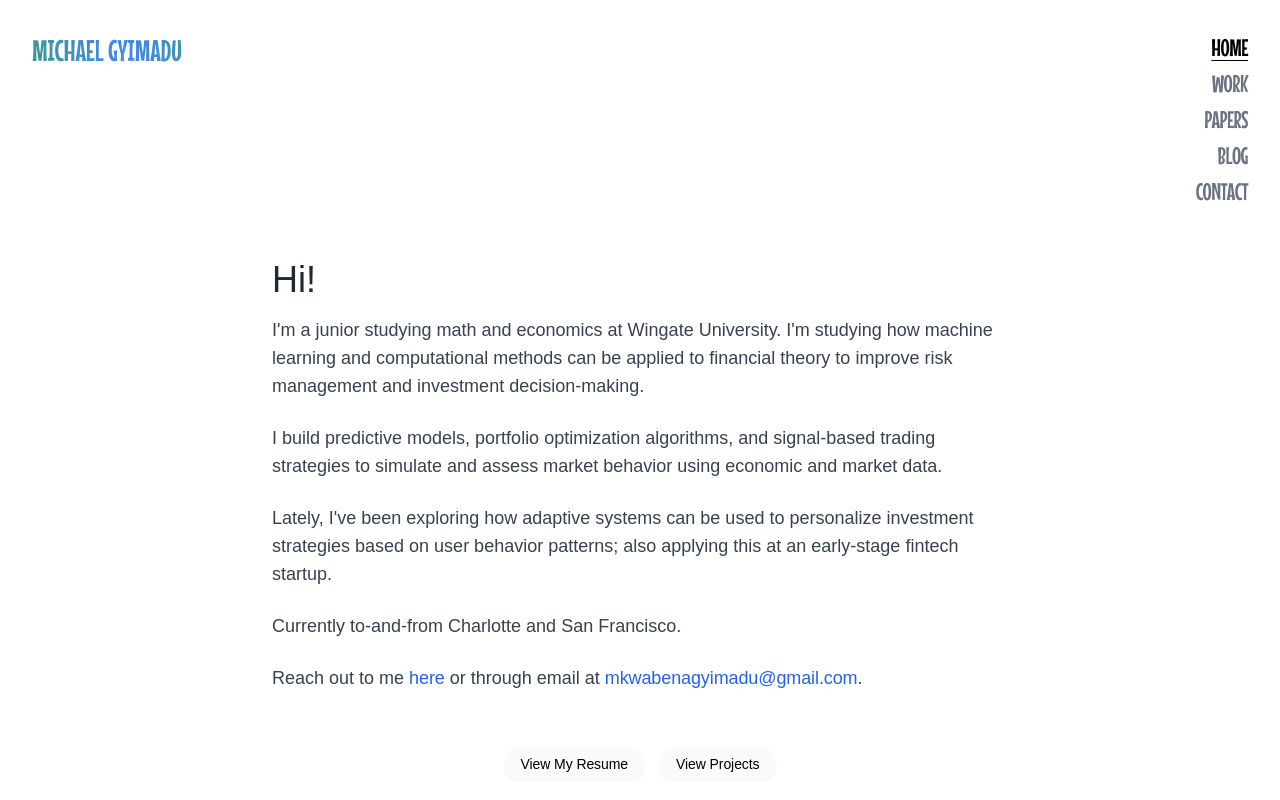
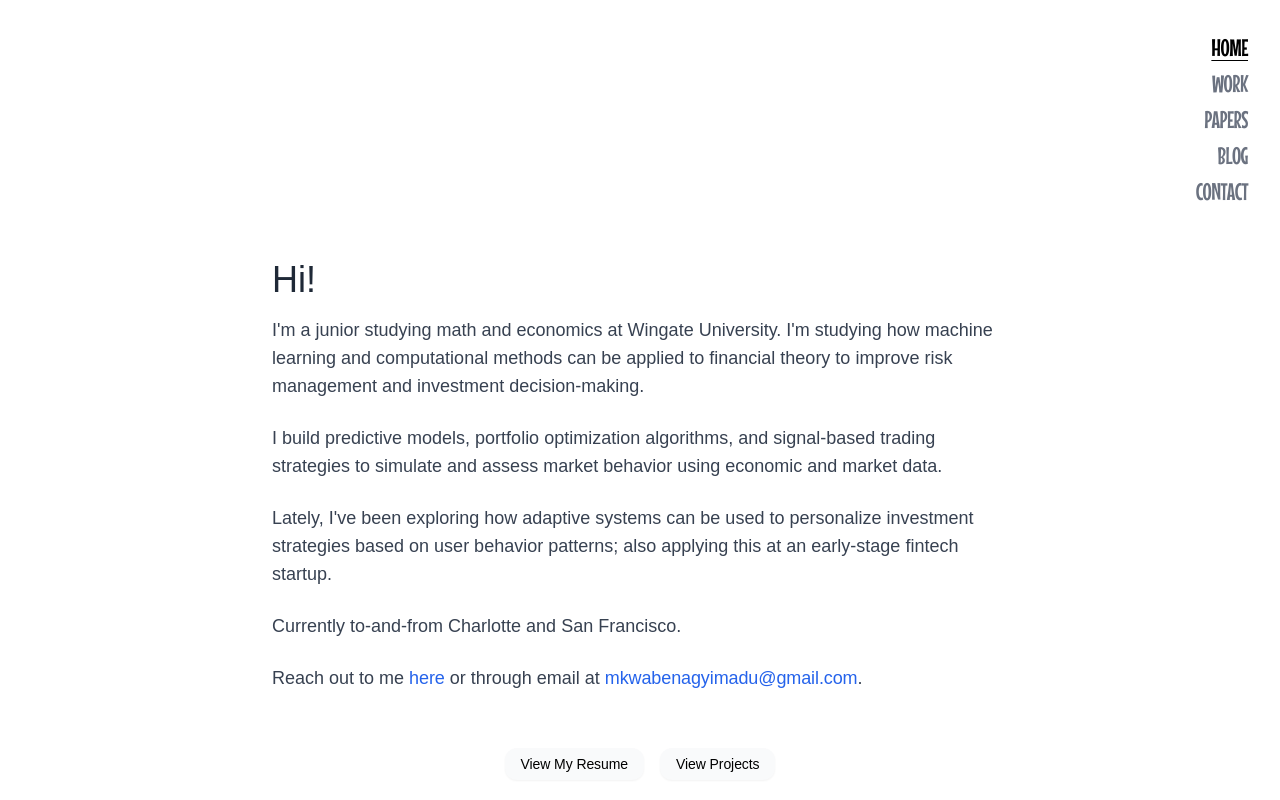
Before and after one commit to gyimadu/portfolio, a Next.js app: page / in a window 1280 px wide. Shown: the top 800 px of the page. Built offline with nearby package versions, Linux system fonts and the light colour scheme; a web font is replaced by a local one.

Commit message:
updated headr gradient colors

```diff
--- a/src/app/globals.css
+++ b/src/app/globals.css
@@ -61,6 +61,7 @@ p, span, a:not(nav a) {
     90deg,
     #4285f4,
     #34a853,
+    #000000
     #4285f4
   );
   background-size: 200% auto;
```
